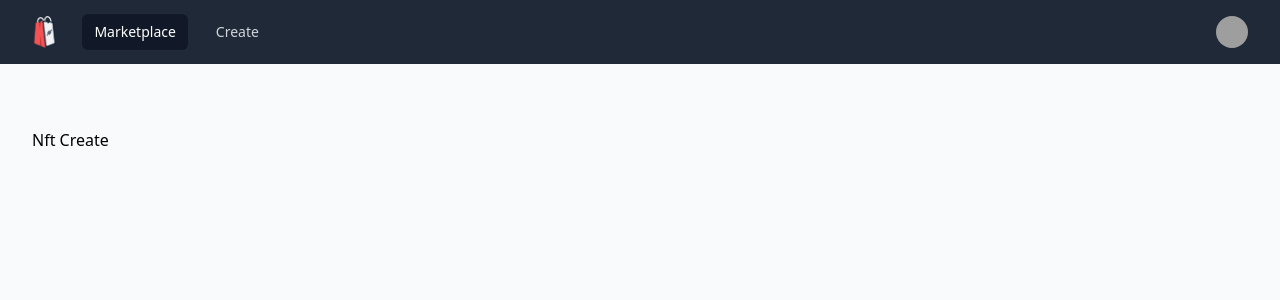
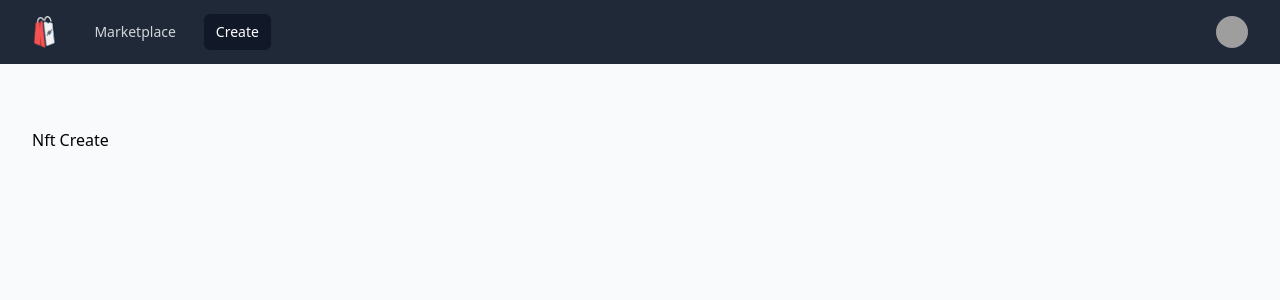
Before and after one commit to khoubaib-sudo/nft-marketplace, a Next.js app: page /nft/create in a window 1280 px wide. Shown: the top 300 px of the page. Built offline with nearby package versions, Linux system fonts and the light colour scheme; grey boxes are pictures that could not be loaded; some icons are missing.

Commit message:
Active Link

```diff
--- a/components/index.ts
+++ b/components/index.ts
@@ -2,3 +2,4 @@
 export {default as BaseLayout} from "./layout/BaseLayout"
 export {default as NftList} from "./nft/list"
 export {default as Nftitem} from "./nft/item"
+export {default as ActiveLink} from "./link"
--- /dev/null
+++ b/components/link/index.tsx
@@ -0,0 +1,31 @@
+import Link from "next/link"
+import React, { FunctionComponent, ReactElement } from "react"
+import { useRouter } from "next/router"
+
+type LinkProps = {
+  href: string
+  children: ReactElement
+  activeClass: string
+}
+
+const ActiveLink: FunctionComponent<LinkProps> = ({children, ...props}) => {
+  const { pathname } = useRouter()
+  let className = children!.props.className || ""
+  let _defaultClass = `${className} text-gray-100`
+
+  if (pathname === props.href) {
+    className = `${className} text-indigo-400 ${props.activeClass}`
+  } else {
+    className = _defaultClass;
+  }
+
+  return (
+    <Link {...props}>
+      {
+        React.cloneElement(children, {className})
+      }
+    </Link>
+  )
+}
+
+export default ActiveLink;
--- a/components/navbar/index.tsx
+++ b/components/navbar/index.tsx
@@ -4,6 +4,7 @@
 import { Disclosure, Menu } from '@headlessui/react'
 import { Bars3Icon, BellIcon, XMarkIcon } from '@heroicons/react/24/outline'
 import Link from 'next/link'
+import ActiveLink from '../link'
 
 const navigation = [
   { name: 'Marketplace', href: '/', current: true },
@@ -49,20 +50,18 @@
                 <div className="hidden sm:block sm:ml-6">
                   <div className="flex space-x-4">
                     {navigation.map((item) => (
-                      <Link
+                      <ActiveLink
                         key={item.name}
                         href={item.href}
+                        activeClass="bg-gray-900 text-white"
                         >
                         <a
-                          className={classNames(
-                            item.current ? 'bg-gray-900 text-white' : 'text-gray-300 hover:bg-gray-700 hover:text-white',
-                            'px-3 py-2 rounded-md text-sm font-medium'
-                          )}
+                          className="text-gray-300 hover:bg-gray-700 hover:text-white px-3 py-2 rounded-md text-sm font-medium"
                           aria-current={item.current ? 'page' : undefined}
                         >
                           {item.name}
                         </a>
-                      </Link>
+                      </ActiveLink>
                     ))}
                   </div>
                 </div>
@@ -93,7 +92,6 @@
                         {({ active }) => (
                           <Link href="/profile">
                             <a
-
                               className={classNames(active ? 'bg-gray-100' : '', 'block px-4 py-2 text-sm text-gray-700')}
                             >
                               Your Profile
```
